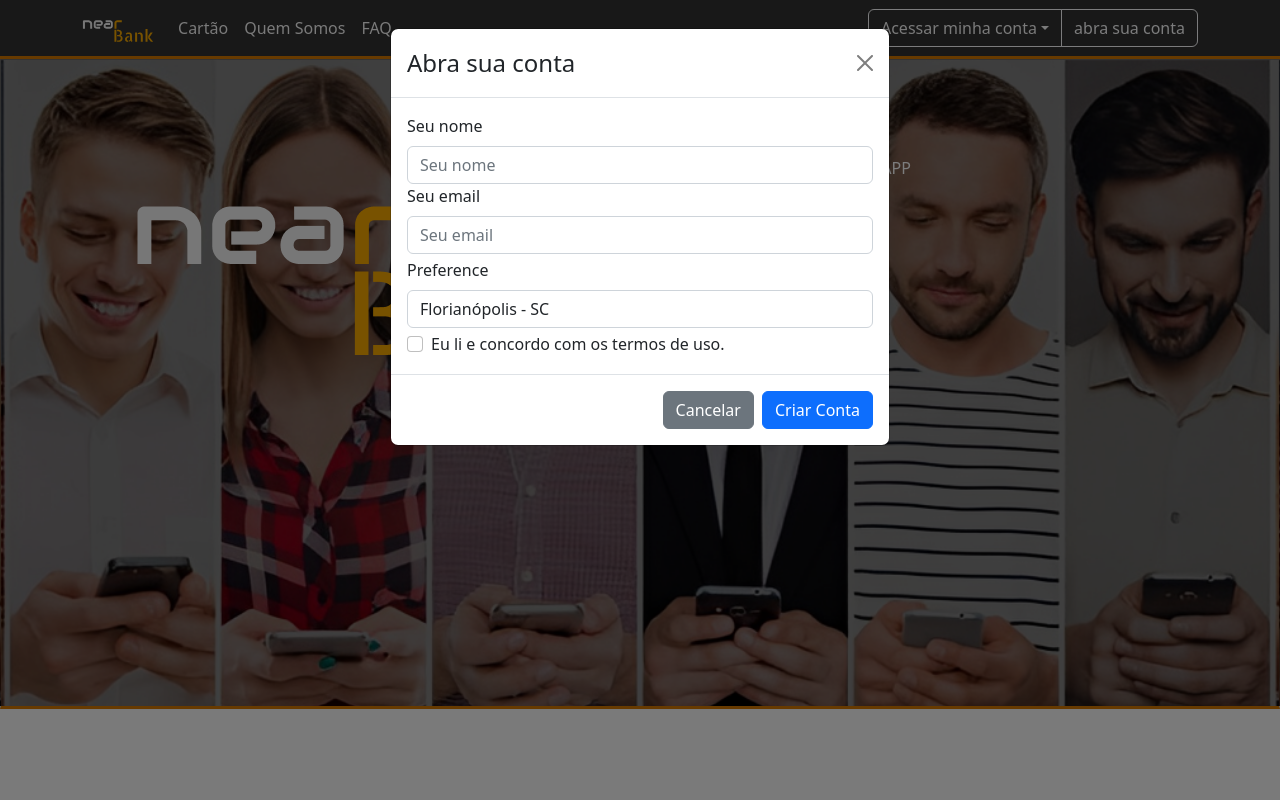
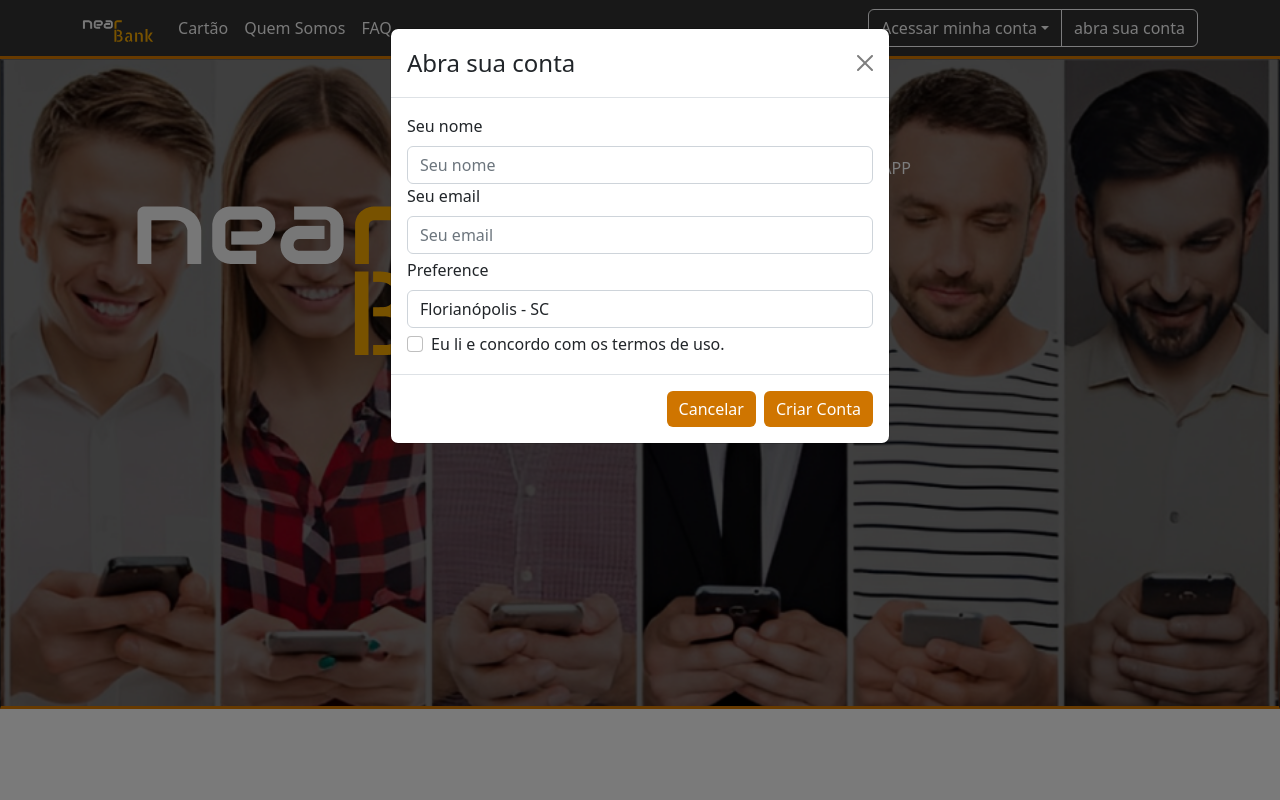
Before and after one commit to heltonbc/nearbank, a React (Create React App) app: page / in a window 1280 px wide. Both pictures are taken after a click on the button "abra sua conta". Shown: the top 800 px of the page. Built offline with nearby package versions, Linux system fonts and the light colour scheme.

Commit message:
aplicado a função de abrir conta na home

```diff
--- a/src/_variables.scss
+++ b/src/_variables.scss
@@ -5,9 +5,3 @@ $color-muted: #626262;
 $color-faq-background: #443a50;
 $color-faq-header: #3b2e4a;
 $color-CF7500: #cf7500;
-
-/*$color-primary: #8c00b2;
-$color-secondary: #f05656;
-$color-muted: #626262;
-$color-faq-background: #443a50;
-$color-faq-header: #3b2e4a; */
--- a/src/components/AccountModal.js
+++ b/src/components/AccountModal.js
@@ -54,10 +54,14 @@ const AccountModal = ({ show, handleClose, auth }) => {
                 </Form>
             </Modal.Body>
             <Modal.Footer>
-                <Button variant="secondary" onClick={handleClose}>
+                <Button variant="secondary" onClick={handleClose} className="buttoncolor">
                     Cancelar
                 </Button>
-                <Button variant="primary" onClick={handleSubmit}>
+                <Button
+                    variant="secondary"
+                    onClick={handleSubmit}
+                    className="buttoncolor"
+                >
                     Criar Conta
                 </Button>
             </Modal.Footer>
--- /dev/null
+++ b/src/components/AccountModal.scss
@@ -0,0 +1,5 @@
+@import "../variables";
+
+.buttoncolor {
+    background-color: $color-CF7500;
+}
--- a/src/components/Hero.js
+++ b/src/components/Hero.js
@@ -4,7 +4,7 @@ import logo from "../assets/logoNearbankMobile.png";
 import logoDesktop from "../assets/logoNearbankDesktop.png";
 import "./Hero.scss";
 
-const Hero = () => (
+const Hero = ({ children, onClick }) => (
     <Card className="text-center text-light hero">
         <Row className="my-lg-5">
             <Col lg className="text-lg-end mt-5">
@@ -13,7 +13,9 @@ const Hero = () => (
             </Col>
             <Col lg className="text-lg-start my-5">
                 <p>Pague suas contas pelo nosso APP</p>
-                <Button variant="outline-light">Abra sua conta</Button>
+                <Button variant="outline-light" onClick={onClick}>
+                    {children}
+                </Button>
             </Col>
         </Row>
     </Card>
--- a/src/views/Home.js
+++ b/src/views/Home.js
@@ -9,7 +9,7 @@ import posts from "../data/posts";
 
 const Home = ({ handleClick }) => (
     <>
-        <Hero />
+        <Hero onClick={handleClick}>Abra sua conta</Hero>
 
         <CreditCard />
         <CardList posts={posts} />
```
Also changed, not shown: src/assets/heroDesktop.png.
